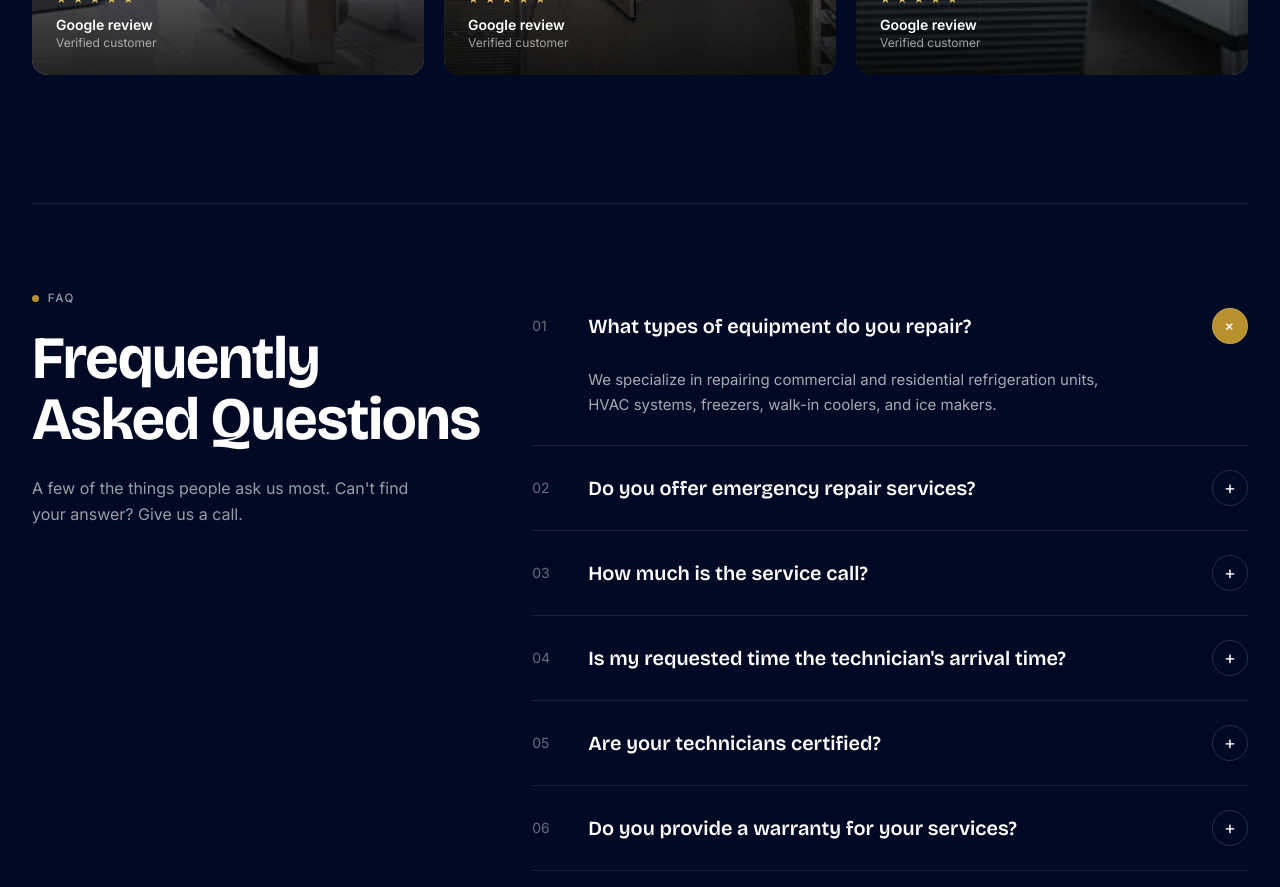
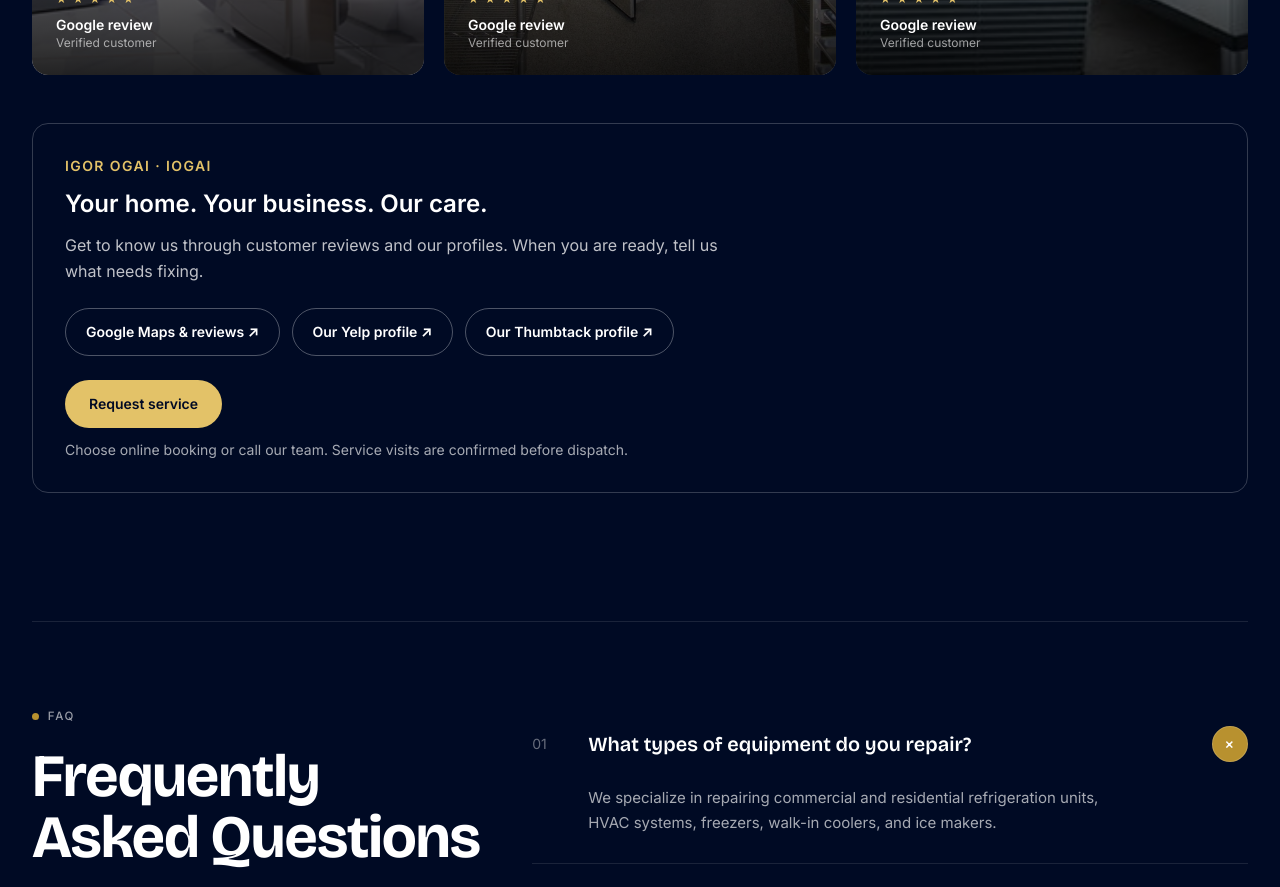
Before and after one commit to iogai/iogai-website, a Next.js app: page / in a window 1280 px wide. Shown: the part 6080-6967 px from the top of the page. Built offline with nearby package versions, Linux system fonts and the light colour scheme; no server answers.

Commit message:
Connect Google, Yelp and Thumbtack trust profiles to service requests

```diff
--- a/components/sections/Testimonials.tsx
+++ b/components/sections/Testimonials.tsx
@@ -1,6 +1,5 @@
 import Image from "next/image";
 import { Reveal } from "@/components/ui/Reveal";
-import { Eyebrow } from "@/components/ui/Eyebrow";
 import { Parallax } from "@/components/ui/Parallax";
 import { testimonials } from "@/lib/copy";
 
@@ -56,6 +55,21 @@ export function Testimonials() {
             </Reveal>
           ))}
         </div>
+
+        <div className="mt-12 rounded-2xl border border-white/20 p-6 sm:p-8">
+          <p className="text-sm font-semibold uppercase tracking-widest text-accent-soft">Igor Ogai · IOGAI</p>
+          <h3 className="mt-3 text-2xl font-semibold text-white">Your home. Your business. Our care.</h3>
+          <p className="mt-3 max-w-2xl text-base leading-relaxed text-white/75">
+            Get to know us through customer reviews and our profiles. When you are ready, tell us what needs fixing.
+          </p>
+          <nav aria-label="IOGAI reviews and business profiles" className="mt-6 flex flex-wrap gap-3">
+            <a href="https://maps.google.com/maps?cid=4798157204614235950" target="_blank" rel="noopener noreferrer" className="inline-flex min-h-12 items-center rounded-full border border-white/30 px-5 py-3 text-sm font-semibold text-white hover:bg-white/10 focus-visible:outline-2 focus-visible:outline-offset-4 focus-visible:outline-white">Google Maps &amp; reviews ↗</a>
+            <a href="https://www.yelp.com/biz/iogai-refrigeration-huntington-beach" target="_blank" rel="noopener noreferrer" className="inline-flex min-h-12 items-center rounded-full border border-white/30 px-5 py-3 text-sm font-semibold text-white hover:bg-white/10 focus-visible:outline-2 focus-visible:outline-offset-4 focus-visible:outline-white">Our Yelp profile ↗</a>
+            <a href="https://www.thumbtack.com/ca/huntington-beach/appliance-repair/iogai-appliance-refrigeration-repair-service/service/499058102966788108" target="_blank" rel="noopener noreferrer" className="inline-flex min-h-12 items-center rounded-full border border-white/30 px-5 py-3 text-sm font-semibold text-white hover:bg-white/10 focus-visible:outline-2 focus-visible:outline-offset-4 focus-visible:outline-white">Our Thumbtack profile ↗</a>
+          </nav>
+          <a href="/#contact" className="mt-6 inline-flex min-h-12 items-center rounded-full bg-accent-soft px-6 py-3 text-sm font-semibold text-night hover:opacity-90 focus-visible:outline-2 focus-visible:outline-offset-4 focus-visible:outline-white">Request service</a>
+          <p className="mt-3 text-sm text-white/65">Choose online booking or call our team. Service visits are confirmed before dispatch.</p>
+        </div>
       </div>
     </section>
   );
```
